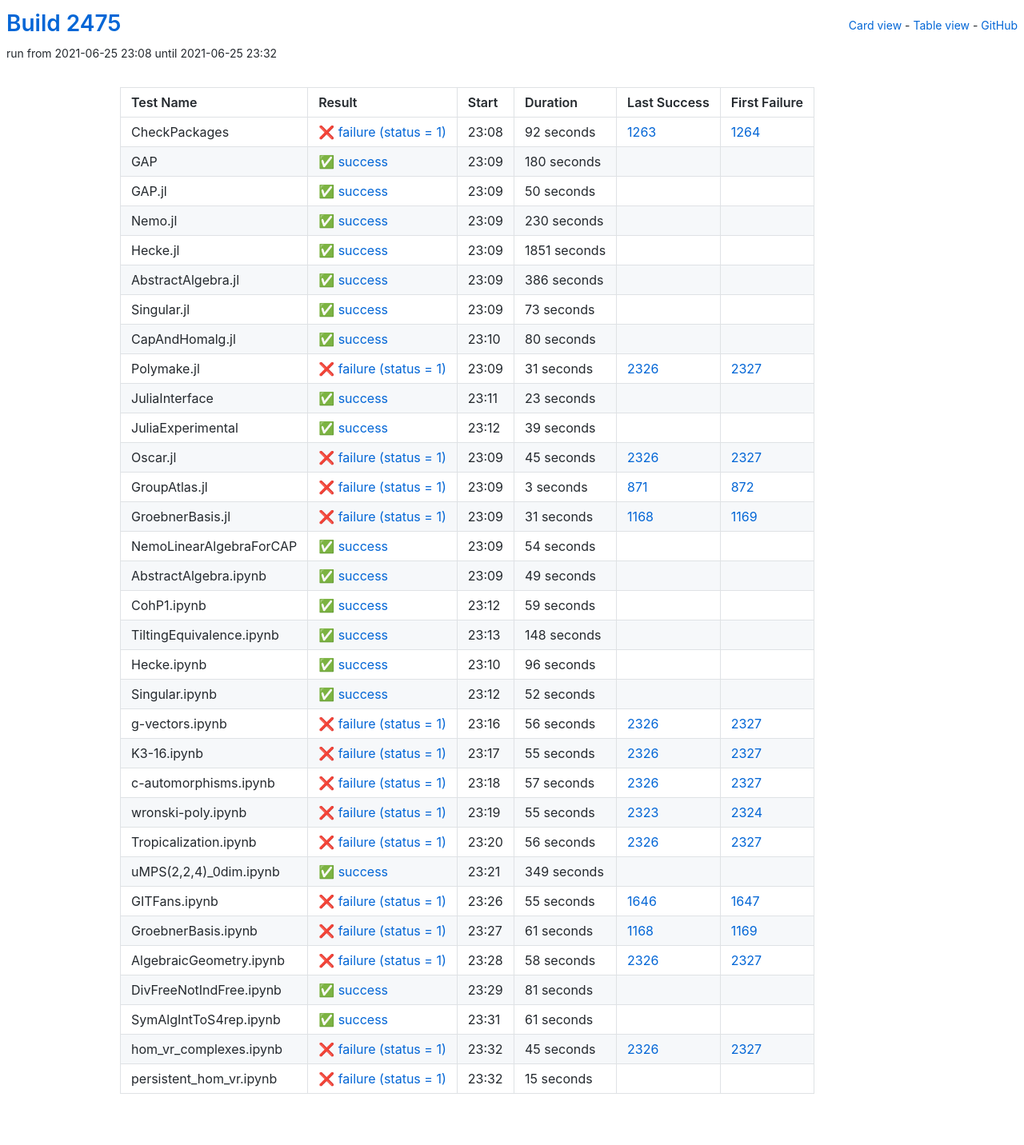
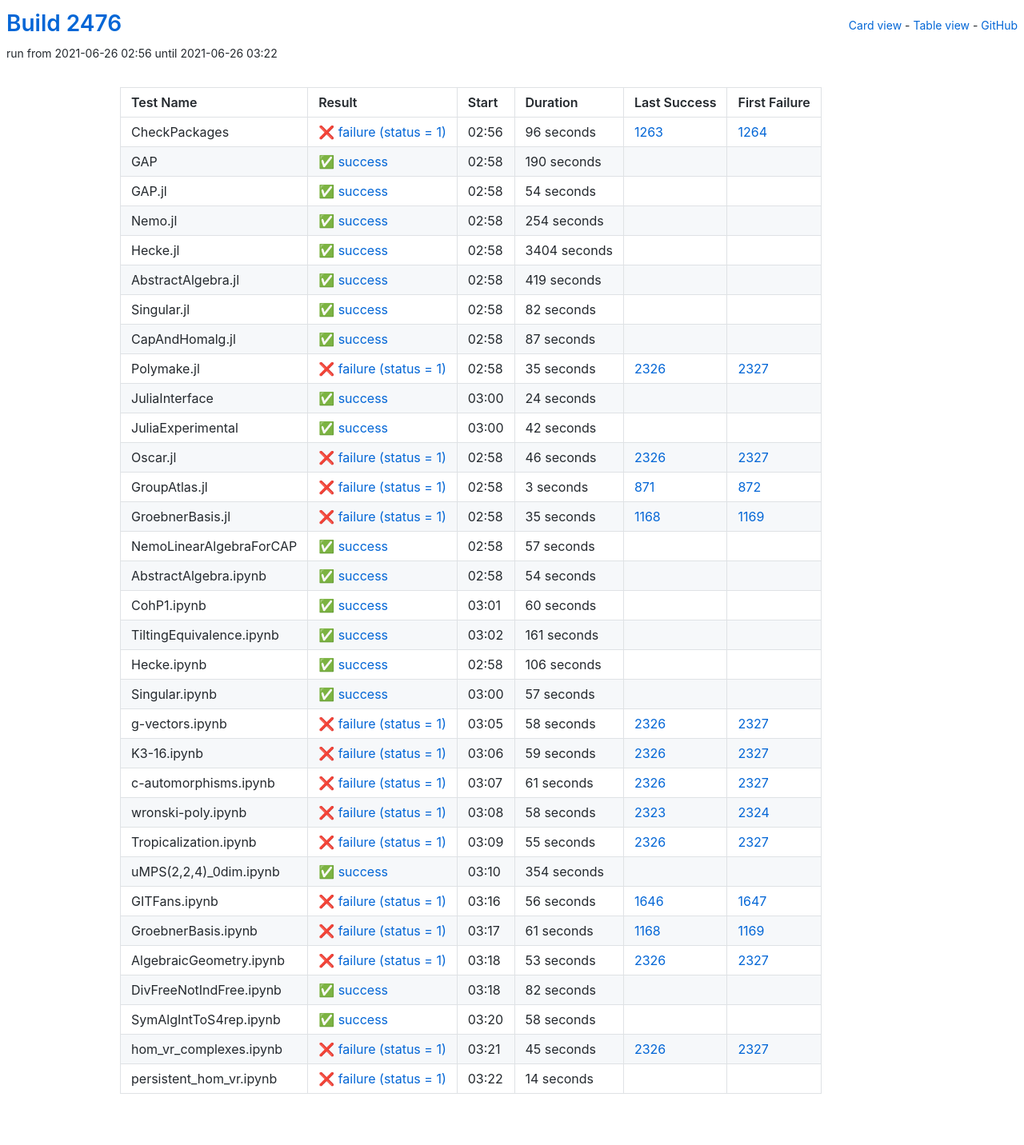
Before and after one commit to oscar-system/oscar-ci-status-stable, a Jekyll site: the page built from table.html, in a window 1280 px wide. Shown: the whole page at 80% size. Built offline with Jekyll 4.4.1, drawn with Linux system fonts in a browser that asks for light colours.

Commit message:
Build #2476

```diff
--- a/_data/ci.yml
+++ b/_data/ci.yml
@@ -1,6 +1,6 @@
 ---
-build: 2475
-build_url: https://oscarci.mathematik.uni-kl.de/job/oscar-stable/2475/
+build: 2476
+build_url: https://oscarci.mathematik.uni-kl.de/job/oscar-stable/2476/
 job: oscar-stable
 organization: oscar-system
 repo: oscar-ci-status-stable
@@ -8,152 +8,152 @@ repourl: https://github.com/oscar-system/oscar-ci-status-stable
 tests:
 - name: CheckPackages
   id: checkpackages
-  log: https://oscarci.mathematik.uni-kl.de/job/oscar-stable/2475/artifact/logs/build-2475/CheckPackages.log
-  start: 2021-06-25 23:08
+  log: https://oscarci.mathematik.uni-kl.de/job/oscar-stable/2476/artifact/logs/build-2476/CheckPackages.log
+  start: 2021-06-26 02:56
   success: false
   exitcode: 1
   status: failure
-  duration: 92
+  duration: 96
   last_success: 1263
   last_success_url: https://oscarci.mathematik.uni-kl.de/job/oscar-stable/1263/
   first_failure: 1264
   first_failure_url: https://oscarci.mathematik.uni-kl.de/job/oscar-stable/1264/
 - name: GAP
   id: gap
-  log: https://oscarci.mathematik.uni-kl.de/job/oscar-stable/2475/artifact/logs/build-2475/GAP.log
-  start: 2021-06-25 23:09
+  log: https://oscarci.mathematik.uni-kl.de/job/oscar-stable/2476/artifact/logs/build-2476/GAP.log
+  start: 2021-06-26 02:58
   success: true
   exitcode: 0
   status: success
-  duration: 180
+  duration: 190
   last_success: false
   last_success_url:
   first_failure: false
   first_failure_url:
 - name: GAP.jl
   id: gap-jl
-  log: https://oscarci.mathematik.uni-kl.de/job/oscar-stable/2475/artifact/logs/build-2475/GAP.jl.log
-  start: 2021-06-25 23:09
+  log: https://oscarci.mathematik.uni-kl.de/job/oscar-stable/2476/artifact/logs/build-2476/GAP.jl.log
+  start: 2021-06-26 02:58
   success: true
   exitcode: 0
   status: success
-  duration: 50
+  duration: 54
   last_success: false
   last_success_url:
   first_failure: false
   first_failure_url:
 - name: Nemo.jl
   id: nemo-jl
-  log: https://oscarci.mathematik.uni-kl.de/job/oscar-stable/2475/artifact/logs/build-2475/Nemo.jl.log
-  start: 2021-06-25 23:09
+  log: https://oscarci.mathematik.uni-kl.de/job/oscar-stable/2476/artifact/logs/build-2476/Nemo.jl.log
+  start: 2021-06-26 02:58
   success: true
   exitcode: 0
   status: success
-  duration: 230
+  duration: 254
   last_success: false
   last_success_url:
   first_failure: false
   first_failure_url:
 - name: Hecke.jl
   id: hecke-jl
-  log: https://oscarci.mathematik.uni-kl.de/job/oscar-stable/2475/artifact/logs/build-2475/Hecke.jl.log
-  start: 2021-06-25 23:09
+  log: https://oscarci.mathematik.uni-kl.de/job/oscar-stable/2476/artifact/logs/build-2476/Hecke.jl.log
+  start: 2021-06-26 02:58
   success: true
   exitcode: 0
   status: success
-  duration: 1851
+  duration: 3404
   last_success: false
   last_success_url:
   first_failure: false
   first_failure_url:
 - name: AbstractAlgebra.jl
   id: abstractalgebra-jl
-  log: https://oscarci.mathematik.uni-kl.de/job/oscar-stable/2475/artifact/logs/build-2475/AbstractAlgebra.jl.log
-  start: 2021-06-25 23:09
+  log: https://oscarci.mathematik.uni-kl.de/job/oscar-stable/2476/artifact/logs/build-2476/AbstractAlgebra.jl.log
+  start: 2021-06-26 02:58
   success: true
   exitcode: 0
   status: success
-  duration: 386
+  duration: 419
   last_success: false
   last_success_url:
   first_failure: false
   first_failure_url:
 - name: Singular.jl
   id: singular-jl
-  log: https://oscarci.mathematik.uni-kl.de/job/oscar-stable/2475/artifact/logs/build-2475/Singular.jl.log
-  start: 2021-06-25 23:09
+  log: https://oscarci.mathematik.uni-kl.de/job/oscar-stable/2476/artifact/logs/build-2476/Singular.jl.log
+  start: 2021-06-26 02:58
   success: true
   exitcode: 0
   status: success
-  duration: 73
+  duration: 82
   last_success: false
   last_success_url:
   first_failure: false
   first_failure_url:
 - name: CapAndHomalg.jl
   id: capandhomalg-jl
-  log: https://oscarci.mathematik.uni-kl.de/job/oscar-stable/2475/artifact/logs/build-2475/CapAndHomalg.jl.log
-  start: 2021-06-25 23:10
+  log: https://oscarci.mathematik.uni-kl.de/job/oscar-stable/2476/artifact/logs/build-2476/CapAndHomalg.jl.log
+  start: 2021-06-26 02:58
   success: true
   exitcode: 0
   status: success
-  duration: 80
+  duration: 87
   last_success: false
   last_success_url:
   first_failure: false
   first_failure_url:
 - name: Polymake.jl
   id: polymake-jl
-  log: https://oscarci.mathematik.uni-kl.de/job/oscar-stable/2475/artifact/logs/build-2475/Polymake.jl.log
-  start: 2021-06-25 23:09
+  log: https://oscarci.mathematik.uni-kl.de/job/oscar-stable/2476/artifact/logs/build-2476/Polymake.jl.log
+  start: 2021-06-26 02:58
   success: false
   exitcode: 1
   status: failure
-  duration: 31
+  duration: 35
   last_success: 2326
   last_success_url: https://oscarci.mathematik.uni-kl.de/job/oscar-stable/2326/
   first_failure: 2327
   first_failure_url: https://oscarci.mathematik.uni-kl.de/job/oscar-stable/2327/
 - name: JuliaInterface
   id: juliainterface
-  log: https://oscarci.mathematik.uni-kl.de/job/oscar-stable/2475/artifact/logs/build-2475/JuliaInterface.log
-  start: 2021-06-25 23:11
+  log: https://oscarci.mathematik.uni-kl.de/job/oscar-stable/2476/artifact/logs/build-2476/JuliaInterface.log
+  start: 2021-06-26 03:00
   success: true
   exitcode: 0
   status: success
-  duration: 23
+  duration: 24
   last_success: false
   last_success_url:
   first_failure: false
   first_failure_url:
 - name: JuliaExperimental
   id: juliaexperimental
-  log: https://oscarci.mathematik.uni-kl.de/job/oscar-stable/2475/artifact/logs/build-2475/JuliaExperimental.log
-  start: 2021-06-25 23:12
+  log: https://oscarci.mathematik.uni-kl.de/job/oscar-stable/2476/artifact/logs/build-2476/JuliaExperimental.log
+  start: 2021-06-26 03:00
   success: true
   exitcode: 0
   status: success
-  duration: 39
+  duration: 42
   last_success: false
   last_success_url:
   first_failure: false
   first_failure_url:
 - name: Oscar.jl
   id: oscar-jl
-  log: https://oscarci.mathematik.uni-kl.de/job/oscar-stable/2475/artifact/logs/build-2475/Oscar.jl.log
-  start: 2021-06-25 23:09
+  log: https://oscarci.mathematik.uni-kl.de/job/oscar-stable/2476/artifact/logs/build-2476/Oscar.jl.log
+  start: 2021-06-26 02:58
   success: false
   exitcode: 1
   status: failure
-  duration: 45
+  duration: 46
   last_success: 2326
   last_success_url: https://oscarci.mathematik.uni-kl.de/job/oscar-stable/2326/
   first_failure: 2327
   first_failure_url: https://oscarci.mathematik.uni-kl.de/job/oscar-stable/2327/
 - name: GroupAtlas.jl
   id: groupatlas-jl
-  log: https://oscarci.mathematik.uni-kl.de/job/oscar-stable/2475/artifact/logs/build-2475/GroupAtlas.jl.log
-  start: 2021-06-25 23:09
+  log: https://oscarci.mathematik.uni-kl.de/job/oscar-stable/2476/artifact/logs/build-2476/GroupAtlas.jl.log
+  start: 2021-06-26 02:58
   success: false
   exitcode: 1
   status: failure
@@ -164,20 +164,32 @@ tests:
   first_failure_url: https://oscarci.mathematik.uni-kl.de/job/oscar-stable/872/
 - name: GroebnerBasis.jl
   id: groebnerbasis-jl
-  log: https://oscarci.mathematik.uni-kl.de/job/oscar-stable/2475/artifact/logs/build-2475/GroebnerBasis.jl.log
-  start: 2021-06-25 23:09
+  log: https://oscarci.mathematik.uni-kl.de/job/oscar-stable/2476/artifact/logs/build-2476/GroebnerBasis.jl.log
+  start: 2021-06-26 02:58
   success: false
   exitcode: 1
   status: failure
-  duration: 31
+  duration: 35
   last_success: 1168
   last_success_url: https://oscarci.mathematik.uni-kl.de/job/oscar-stable/1168/
   first_failure: 1169
   first_failure_url: https://oscarci.mathematik.uni-kl.de/job/oscar-stable/1169/
 - name: NemoLinearAlgebraForCAP
   id: nemolinearalgebraforcap
-  log: https://oscarci.mathematik.uni-kl.de/job/oscar-stable/2475/artifact/logs/build-2475/NemoLinearAlgebraForCAP.log
-  start: 2021-06-25 23:09
+  log: https://oscarci.mathematik.uni-kl.de/job/oscar-stable/2476/artifact/logs/build-2476/NemoLinearAlgebraForCAP.log
+  start: 2021-06-26 02:58
+  success: true
+  exitcode: 0
+  status: success
+  duration: 57
+  last_success: false
+  last_success_url:
+  first_failure: false
+  first_failure_url:
+- name: AbstractAlgebra.ipynb
+  id: abstractalgebra-ipynb
+  log: https://oscarci.mathematik.uni-kl.de/job/oscar-stable/2476/artifact/logs/build-2476/AbstractAlgebra.ipynb.log
+  start: 2021-06-26 02:58
   success: true
   exitcode: 0
   status: success
@@ -186,82 +198,106 @@ tests:
   last_success_url:
   first_failure: false
   first_failure_url:
-- name: AbstractAlgebra.ipynb
-  id: abstractalgebra-ipynb
-  log: https://oscarci.mathematik.uni-kl.de/job/oscar-stable/2475/artifact/logs/build-2475/AbstractAlgebra.ipynb.log
-  start: 2021-06-25 23:09
+- name: CohP1.ipynb
+  id: cohp1-ipynb
+  log: https://oscarci.mathematik.uni-kl.de/job/oscar-stable/2476/artifact/logs/build-2476/CohP1.ipynb.log
+  start: 2021-06-26 03:01
   success: true
   exitcode: 0
   status: success
-  duration: 49
-  last_success: false
-  last_success_url:
-  first_failure: false
-  first_failure_url:
-- name: CohP1.ipynb
-  id: cohp1-ipynb
-  log: https://oscarci.mathematik.uni-kl.de/job/oscar-stable/2475/artifact/logs/build-2475/CohP1.ipynb.log
-  start: 2021-06-25 23:12
-  success: true
-  exitcode: 0
-  status: success
-  duration: 59
+  duration: 60
   last_success: false
   last_success_url:
   first_failure: false
   first_failure_url:
 - name: TiltingEquivalence.ipynb
   id: tiltingequivalence-ipynb
-  log: https://oscarci.mathematik.uni-kl.de/job/oscar-stable/2475/artifact/logs/build-2475/TiltingEquivalence.ipynb.log
-  start: 2021-06-25 23:13
+  log: https://oscarci.mathematik.uni-kl.de/job/oscar-stable/2476/artifact/logs/build-2476/TiltingEquivalence.ipynb.log
+  start: 2021-06-26 03:02
   success: true
   exitcode: 0
   status: success
-  duration: 148
+  duration: 161
   last_success: false
   last_success_url:
   first_failure: false
   first_failure_url:
 - name: Hecke.ipynb
   id: hecke-ipynb
-  log: https://oscarci.mathematik.uni-kl.de/job/oscar-stable/2475/artifact/logs/build-2475/Hecke.ipynb.log
-  start: 2021-06-25 23:10
+  log: https://oscarci.mathematik.uni-kl.de/job/oscar-stable/2476/artifact/logs/build-2476/Hecke.ipynb.log
+  start: 2021-06-26 02:58
   success: true
   exitcode: 0
   status: success
-  duration: 96
+  duration: 106
   last_success: false
   last_success_url:
   first_failure: false
   first_failure_url:
 - name: Singular.ipynb
   id: singular-ipynb
-  log: https://oscarci.mathematik.uni-kl.de/job/oscar-stable/2475/artifact/logs/build-2475/Singular.ipynb.log
-  start: 2021-06-25 23:12
+  log: https://oscarci.mathematik.uni-kl.de/job/oscar-stable/2476/artifact/logs/build-2476/Singular.ipynb.log
+  start: 2021-06-26 03:00
   success: true
   exitcode: 0
   status: success
-  duration: 52
+  duration: 57
   last_success: false
   last_success_url:
   first_failure: false
   first_failure_url:
 - name: g-vectors.ipynb
   id: g-vectors-ipynb
-  log: https://oscarci.mathematik.uni-kl.de/job/oscar-stable/2475/artifact/logs/build-2475/g-vectors.ipynb.log
-  start: 2021-06-25 23:16
+  log: https://oscarci.mathematik.uni-kl.de/job/oscar-stable/2476/artifact/logs/build-2476/g-vectors.ipynb.log
+  start: 2021-06-26 03:05
   success: false
   exitcode: 1
   status: failure
-  duration: 56
+  duration: 58
   last_success: 2326
   last_success_url: https://oscarci.mathematik.uni-kl.de/job/oscar-stable/2326/
   first_failure: 2327
   first_failure_url: https://oscarci.mathematik.uni-kl.de/job/oscar-stable/2327/
 - name: K3-16.ipynb
   id: k3-16-ipynb
-  log: https://oscarci.mathematik.uni-kl.de/job/oscar-stable/2475/artifact/logs/build-2475/K3-16.ipynb.log
-  start: 2021-06-25 23:17
+  log: https://oscarci.mathematik.uni-kl.de/job/oscar-stable/2476/artifact/logs/build-2476/K3-16.ipynb.log
+  start: 2021-06-26 03:06
+  success: false
+  exitcode: 1
+  status: failure
+  duration: 59
+  last_success: 2326
+  last_success_url: https://oscarci.mathematik.uni-kl.de/job/oscar-stable/2326/
+  first_failure: 2327
+  first_failure_url: https://oscarci.mathematik.uni-kl.de/job/oscar-stable/2327/
+- name: c-automorphisms.ipynb
+  id: c-automorphisms-ipynb
+  log: https://oscarci.mathematik.uni-kl.de/job/oscar-stable/2476/artifact/logs/build-2476/c-automorphisms.ipynb.log
+  start: 2021-06-26 03:07
+  success: false
+  exitcode: 1
+  status: failure
+  duration: 61
+  last_success: 2326
+  last_success_url: https://oscarci.mathematik.uni-kl.de/job/oscar-stable/2326/
+  first_failure: 2327
+  first_failure_url: https://oscarci.mathematik.uni-kl.de/job/oscar-stable/2327/
+- name: wronski-poly.ipynb
+  id: wronski-poly-ipynb
+  log: https://oscarci.mathematik.uni-kl.de/job/oscar-stable/2476/artifact/logs/build-2476/wronski-poly.ipynb.log
+  start: 2021-06-26 03:08
+  success: false
+  exitcode: 1
+  status: failure
+  duration: 58
+  last_success: 2323
+  last_success_url: https://oscarci.mathematik.uni-kl.de/job/oscar-stable/2323/
+  first_failure: 2324
+  first_failure_url: https://oscarci.mathematik.uni-kl.de/job/oscar-stable/2324/
+- name: Tropicalization.ipynb
+  id: tropicalization-ipynb
+  log: https://oscarci.mathematik.uni-kl.de/job/oscar-stable/2476/artifact/logs/build-2476/Tropicalization.ipynb.log
+  start: 2021-06-26 03:09
   success: false
   exitcode: 1
   status: failure
@@ -270,70 +306,34 @@ tests:
   last_success_url: https://oscarci.mathematik.uni-kl.de/job/oscar-stable/2326/
   first_failure: 2327
   first_failure_url: https://oscarci.mathematik.uni-kl.de/job/oscar-stable/2327/
-- name: c-automorphisms.ipynb
-  id: c-automorphisms-ipynb
-  log: https://oscarci.mathematik.uni-kl.de/job/oscar-stable/2475/artifact/logs/build-2475/c-automorphisms.ipynb.log
-  start: 2021-06-25 23:18
-  success: false
-  exitcode: 1
-  status: failure
-  duration: 57
-  last_success: 2326
-  last_success_url: https://oscarci.mathematik.uni-kl.de/job/oscar-stable/2326/
-  first_failure: 2327
-  first_failure_url: https://oscarci.mathematik.uni-kl.de/job/oscar-stable/2327/
-- name: wronski-poly.ipynb
-  id: wronski-poly-ipynb
-  log: https://oscarci.mathematik.uni-kl.de/job/oscar-stable/2475/artifact/logs/build-2475/wronski-poly.ipynb.log
-  start: 2021-06-25 23:19
-  success: false
-  exitcode: 1
-  status: failure
-  duration: 55
-  last_success: 2323
-  last_success_url: https://oscarci.mathematik.uni-kl.de/job/oscar-stable/2323/
-  first_failure: 2324
-  first_failure_url: https://oscarci.mathematik.uni-kl.de/job/oscar-stable/2324/
-- name: Tropicalization.ipynb
-  id: tropicalization-ipynb
-  log: https://oscarci.mathematik.uni-kl.de/job/oscar-stable/2475/artifact/logs/build-2475/Tropicalization.ipynb.log
-  start: 2021-06-25 23:20
-  success: false
-  exitcode: 1
-  status: failure
-  duration: 56
-  last_success: 2326
-  last_success_url: https://oscarci.mathematik.uni-kl.de/job/oscar-stable/2326/
-  first_failure: 2327
-  first_failure_url: https://oscarci.mathematik.uni-kl.de/job/oscar-stable/2327/
 - name: uMPS(2,2,4)_0dim.ipynb
   id: umps-2-2-4-0dim-ipynb
-  log: https://oscarci.mathematik.uni-kl.de/job/oscar-stable/2475/artifact/logs/build-2475/uMPS-2-2-4-_0dim.ipynb.log
-  start: 2021-06-25 23:21
+  log: https://oscarci.mathematik.uni-kl.de/job/oscar-stable/2476/artifact/logs/build-2476/uMPS-2-2-4-_0dim.ipynb.log
+  start: 2021-06-26 03:10
   success: true
   exitcode: 0
   status: success
-  duration: 349
+  duration: 354
   last_success: false
   last_success_url:
   first_failure: false
   first_failure_url:
 - name: GITFans.ipynb
   id: gitfans-ipynb
-  log: https://oscarci.mathematik.uni-kl.de/job/oscar-stable/2475/artifact/logs/build-2475/GITFans.ipynb.log
-  start: 2021-06-25 23:26
+  log: https://oscarci.mathematik.uni-kl.de/job/oscar-stable/2476/artifact/logs/build-2476/GITFans.ipynb.log
+  start: 2021-06-26 03:16
   success: false
   exitcode: 1
   status: failure
-  duration: 55
+  duration: 56
   last_success: 1646
   last_success_url: https://oscarci.mathematik.uni-kl.de/job/oscar-stable/1646/
   first_failure: 1647
   first_failure_url: https://oscarci.mathematik.uni-kl.de/job/oscar-stable/1647/
 - name: GroebnerBasis.ipynb
   id: groebnerbasis-ipynb
-  log: https://oscarci.mathematik.uni-kl.de/job/oscar-stable/2475/artifact/logs/build-2475/GroebnerBasis.ipynb.log
-  start: 2021-06-25 23:27
+  log: https://oscarci.mathematik.uni-kl.de/job/oscar-stable/2476/artifact/logs/build-2476/GroebnerBasis.ipynb.log
+  start: 2021-06-26 03:17
   success: false
   exitcode: 1
   status: failure
@@ -344,44 +344,44 @@ tests:
   first_failure_url: https://oscarci.mathematik.uni-kl.de/job/oscar-stable/1169/
 - name: AlgebraicGeometry.ipynb
   id: algebraicgeometry-ipynb
-  log: https://oscarci.mathematik.uni-kl.de/job/oscar-stable/2475/artifact/logs/build-2475/AlgebraicGeometry.ipynb.log
-  start: 2021-06-25 23:28
+  log: https://oscarci.mathematik.uni-kl.de/job/oscar-stable/2476/artifact/logs/build-2476/AlgebraicGeometry.ipynb.log
+  start: 2021-06-26 03:18
   success: false
   exitcode: 1
   status: failure
-  duration: 58
+  duration: 53
   last_success: 2326
   last_success_url: https://oscarci.mathematik.uni-kl.de/job/oscar-stable/2326/
   first_failure: 2327
   first_failure_url: https://oscarci.mathematik.uni-kl.de/job/oscar-stable/2327/
 - name: DivFreeNotIndFree.ipynb
   id: divfreenotindfree-ipynb
-  log: https://oscarci.mathematik.uni-kl.de/job/oscar-stable/2475/artifact/logs/build-2475/DivFreeNotIndFree.ipynb.log
-  start: 2021-06-25 23:29
+  log: https://oscarci.mathematik.uni-kl.de/job/oscar-stable/2476/artifact/logs/build-2476/DivFreeNotIndFree.ipynb.log
+  start: 2021-06-26 03:18
   success: true
   exitcode: 0
   status: success
-  duration: 81
+  duration: 82
   last_success: false
   last_success_url:
   first_failure: false
   first_failure_url:
 - name: SymAlgIntToS4rep.ipynb
   id: symalginttos4rep-ipynb
-  log: https://oscarci.mathematik.uni-kl.de/job/oscar-stable/2475/artifact/logs/build-2475/SymAlgIntToS4rep.ipynb.log
-  start: 2021-06-25 23:31
+  log: https://oscarci.mathematik.uni-kl.de/job/oscar-stable/2476/artifact/logs/build-2476/SymAlgIntToS4rep.ipynb.log
+  start: 2021-06-26 03:20
   success: true
   exitcode: 0
   status: success
-  duration: 61
+  duration: 58
   last_success: false
   last_success_url:
   first_failure: false
   first_failure_url:
 - name: hom_vr_complexes.ipynb
   id: hom-vr-complexes-ipynb
-  log: https://oscarci.mathematik.uni-kl.de/job/oscar-stable/2475/artifact/logs/build-2475/hom_vr_complexes.ipynb.log
-  start: 2021-06-25 23:32
+  log: https://oscarci.mathematik.uni-kl.de/job/oscar-stable/2476/artifact/logs/build-2476/hom_vr_complexes.ipynb.log
+  start: 2021-06-26 03:21
   success: false
   exitcode: 1
   status: failure
@@ -392,12 +392,12 @@ tests:
   first_failure_url: https://oscarci.mathematik.uni-kl.de/job/oscar-stable/2327/
 - name: persistent_hom_vr.ipynb
   id: persistent-hom-vr-ipynb
-  log: https://oscarci.mathematik.uni-kl.de/job/oscar-stable/2475/artifact/logs/build-2475/persistent_hom_vr.ipynb.log
-  start: 2021-06-25 23:32
+  log: https://oscarci.mathematik.uni-kl.de/job/oscar-stable/2476/artifact/logs/build-2476/persistent_hom_vr.ipynb.log
+  start: 2021-06-26 03:22
   success: false
   exitcode: 1
   status: failure
-  duration: 15
+  duration: 14
   last_success: false
   last_success_url:
   first_failure: false
```
Also changed, not shown: README.md.
